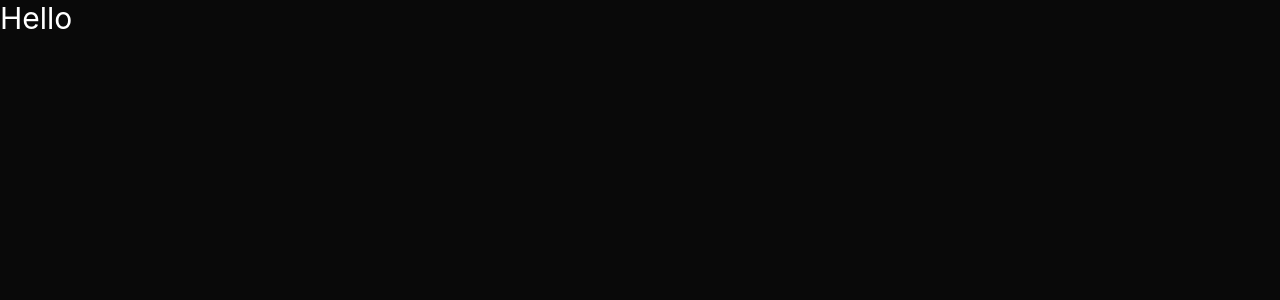
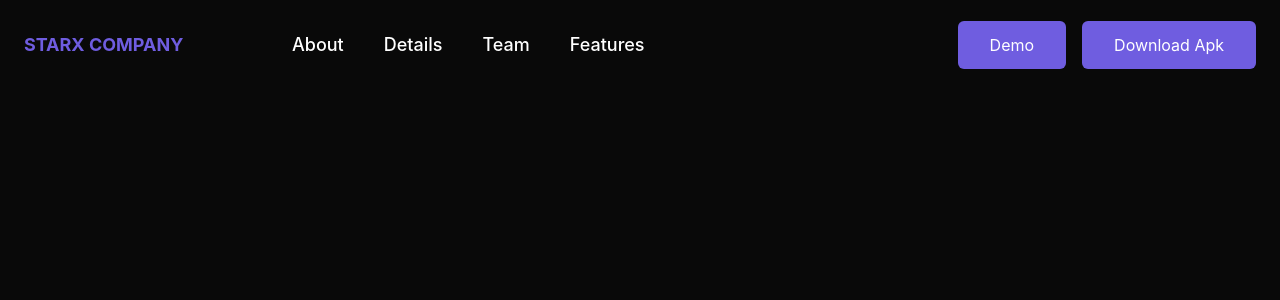
Before and after one commit to aritra1804/The-Unacceptable-AMITHON, a React (Create React App) app in the folder frontend/: page / in a window 1280 px wide. Shown: the top 300 px of the page. Built offline with nearby package versions, Linux system fonts and the light colour scheme.

Commit message:
✨ Header Completed

```diff
--- a/frontend/public/index.html
+++ b/frontend/public/index.html
@@ -10,34 +10,11 @@
       content="Web site created using create-react-app"
     />
     <link rel="apple-touch-icon" href="%PUBLIC_URL%/logo192.png" />
-    <!--
-      manifest.json provides metadata used when your web app is installed on a
-      user's mobile device or desktop. See https://developers.google.com/web/fundamentals/web-app-manifest/
-    -->
     <link rel="manifest" href="%PUBLIC_URL%/manifest.json" />
-    <!--
-      Notice the use of %PUBLIC_URL% in the tags above.
-      It will be replaced with the URL of the `public` folder during the build.
-      Only files inside the `public` folder can be referenced from the HTML.
-
-      Unlike "/favicon.ico" or "favicon.ico", "%PUBLIC_URL%/favicon.ico" will
-      work correctly both with client-side routing and a non-root public URL.
-      Learn how to configure a non-root public URL by running `npm run build`.
-    -->
-    <title>React App</title>
+    <title>Starx Company</title>
   </head>
   <body>
     <noscript>You need to enable JavaScript to run this app.</noscript>
     <div id="root"></div>
-    <!--
-      This HTML file is a template.
-      If you open it directly in the browser, you will see an empty page.
-
-      You can add webfonts, meta tags, or analytics to this file.
-      The build step will place the bundled scripts into the <body> tag.
-
-      To begin the development, run `npm start` or `yarn start`.
-      To create a production bundle, use `npm run build` or `yarn build`.
-    -->
   </body>
 </html>
--- a/frontend/src/App.js
+++ b/frontend/src/App.js
@@ -1,10 +1,14 @@
+import {BrowserRouter, Routes, Route} from 'react-router-dom'
 import './App.css';
+import Home from './pages/Home';
 
 function App() {
   return (
-    <div className="app">
-      <h1 className="text-white text-3xl">Hello</h1>
-    </div>
+    <BrowserRouter>
+      <Routes>
+        <Route path="/" element={<Home />} />
+      </Routes>
+    </BrowserRouter>
   );
 }
 
--- /dev/null
+++ b/frontend/src/components/HomePage/Header/Header.js
@@ -0,0 +1,207 @@
+import React, { useState, Fragment } from 'react';
+import { createTheme } from '@material-ui/core/styles';
+import { Link } from 'react-router-dom';
+import { Transition } from '@headlessui/react';
+
+function Header() {
+    const [isOpen, setIsOpen] = useState(false);
+  const theme = createTheme({
+    breakpoints: {
+      values: {
+        xxs: 0,
+        xs: 400,
+        sm: 640,
+        md: 900,
+        lg: 1200,
+        xl: 1536,
+      },
+    },
+  });
+
+  const style = {
+    position: 'fixed',
+    top: '50%',
+    left: '50%',
+    transform: 'translate(-50%, -50%)',
+    width: 500,
+    bgcolor: 'background.paper',
+    boxShadow: 'black',
+    p: 2,
+    '&:focus': {
+      outline: 'none',
+    },
+    [theme.breakpoints.down('md')]: {
+      mt: -10,
+    },
+    [theme.breakpoints.down('sm')]: {
+      mt: 0,
+      width: '100%',
+      overflow: 'scroll',
+      height: '100%',
+    },
+    [theme.breakpoints.down('xs')]: {
+      mt: 0,
+      width: 380,
+      overflow: 'scroll',
+      height: '100%',
+    },
+  };
+  return (
+      <Fragment>
+          <nav className='overflow-hidden py-2 px-2'>
+          <div className="xl:max-w-[1350px] 2xl:max-w-[1490px] mx-auto px-4 mt-[5px]">
+          <div className="relative flex items-center justify-between h-16">
+            <div className="flex items-center">
+              <div className="flex-shrink-0">
+                <Link to="/">
+                  <p className='className="w-52 xs:w-60 md:w-64 self-center  text-[#6F5DE0] font-bold text-lg'>
+                    STARX COMPANY
+                  </p>
+                </Link>
+              </div>
+              <div className='hidden lg:block'>
+              <div className='flex items-center space-x-4 '>
+                <a
+                  href="/store"
+                  className="text-white text-lg px-3 py-2 font-medium"
+                >
+                  About
+                </a>
+                <a
+                  href="/aboutmawa"
+                  className="text-white text-lg px-3 py-2 font-medium"
+                >
+                  Details
+                </a>
+                <a
+                  href="/store"
+                  className="text-white text-lg px-3 py-2 font-medium"
+                >
+                  Team
+                </a>
+                <a
+                  href="/store"
+                  className="text-white text-lg px-3 py-2 font-medium"
+                >
+                  Features
+                </a>
+              </div>
+              </div>
+
+            </div>
+            <div className="hidden lg:block">
+              <div className="flex items-center space-x-4">
+                {/* <a
+                  href="/store"
+                  className="text-[#0B7EC1] text-lg px-3 py-2 font-medium"
+                >
+                  Login
+                </a> */}
+                <button className='bg-[#6F5DE0] text-white py-3 px-8 rounded-md'>
+                    Demo
+                </button>
+                <button className='bg-[#6F5DE0] text-white py-3 px-8 rounded-md'>
+                    Download Apk
+                </button>
+              </div>
+            </div>
+            <div className="-mr-3 xs:-mr-2 flex lg:hidden">
+              <button
+                onClick={() => setIsOpen(!isOpen)}
+                type="button"
+                className="inline-flex items-center justify-center p-2 rounded-md text-black focus:outline-none focus:ring-2 focus:ring-offset-2 focus:ring-white"
+                aria-controls="mobile-menu"
+                aria-expanded="false"
+              >
+                <span className="sr-only">Open main menu</span>
+                {!isOpen ? (
+                  <svg
+                    className="block h-6 w-6"
+                    xmlns="http://www.w3.org/2000/svg"
+                    fill="none"
+                    viewBox="0 0 24 24"
+                    stroke="white"
+                    aria-hidden="true"
+                  >
+                    <path
+                      strokeLinecap="round"
+                      strokeLinejoin="round"
+                      strokeWidth="2"
+                      d="M4 6h16M4 12h16M4 18h16"
+                    />
+                  </svg>
+                ) : (
+                  <svg
+                    className="block h-6 w-6"
+                    xmlns="http://www.w3.org/2000/svg"
+                    fill="none"
+                    viewBox="0 0 24 24"
+                    stroke="white"
+                    aria-hidden="true"
+                  >
+                    <path
+                      strokeLinecap="round"
+                      strokeLinejoin="round"
+                      strokeWidth="2"
+                      d="M6 18L18 6M6 6l12 12"
+                    />
+                  </svg>
+                )}
+              </button>
+            </div>
+          </div>
+        </div>
+        <Transition
+          show={isOpen}
+          enter="transition ease-out duration-100 transform"
+          enterFrom="opacity-0 scale-95"
+          enterTo="opacity-100 scale-100"
+          leave="transition ease-in duration-75 transform"
+          leaveFrom="opacity-100 scale-100"
+          leaveTo="opacity-0 scale-95"
+        >
+          {(ref) => (
+            <div className="lg:hidden" id="mobile-menu">
+              <div ref={ref} className="px-2 pt-2 pb-3 space-y-1 sm:px-3">
+                <a
+                  href="/store"
+                  className="text-white text-lg px-3 py-2 font-medium "
+                >
+                  About
+                </a>
+                <a
+                  href="/aboutmawa"
+                  className="text-white text-lg px-3 py-2 font-medium "
+                >
+                  Details
+                </a>
+                <a
+                  href="/store"
+                  className="text-white text-lg px-3 py-2 font-medium "
+                >
+                  Team
+                </a>
+                <a
+                  href="/store"
+                  className="text-white text-lg px-3 py-2 font-medium "
+                >
+                  Features
+                </a>
+                <div className='space-x-4'>
+                <button className='bg-[#6F5DE0] text-white py-2 px-8 rounded-md'>
+                    Demo
+                </button>
+                <button className='bg-[#6F5DE0] text-white py-2 px-8 rounded-md'>
+                    Download Apk
+                </button>
+                </div>
+              </div>
+            </div>
+          )}
+        </Transition>
+          </nav>
+      </Fragment>
+  );
+}
+
+export default Header;
--- a/frontend/src/index.css
+++ b/frontend/src/index.css
@@ -5,6 +5,7 @@
 body {
   margin: 0;
   background: #090909;
+  color: white;
   font-family: -apple-system, BlinkMacSystemFont, 'Segoe UI', 'Roboto', 'Oxygen',
     'Ubuntu', 'Cantarell', 'Fira Sans', 'Droid Sans', 'Helvetica Neue',
     sans-serif;
--- /dev/null
+++ b/frontend/src/pages/Home.js
@@ -0,0 +1,12 @@
+import React from 'react';
+import Header from '../components/HomePage/Header/Header';
+
+const Home = () => {
+  return (
+      <div >
+          <Header />
+      </div>
+  );
+};
+
+export default Home;
```
Also changed, not shown: frontend/package.json (+8 -0 lines), 1 other file (tests, documents, lock files or other folders).
